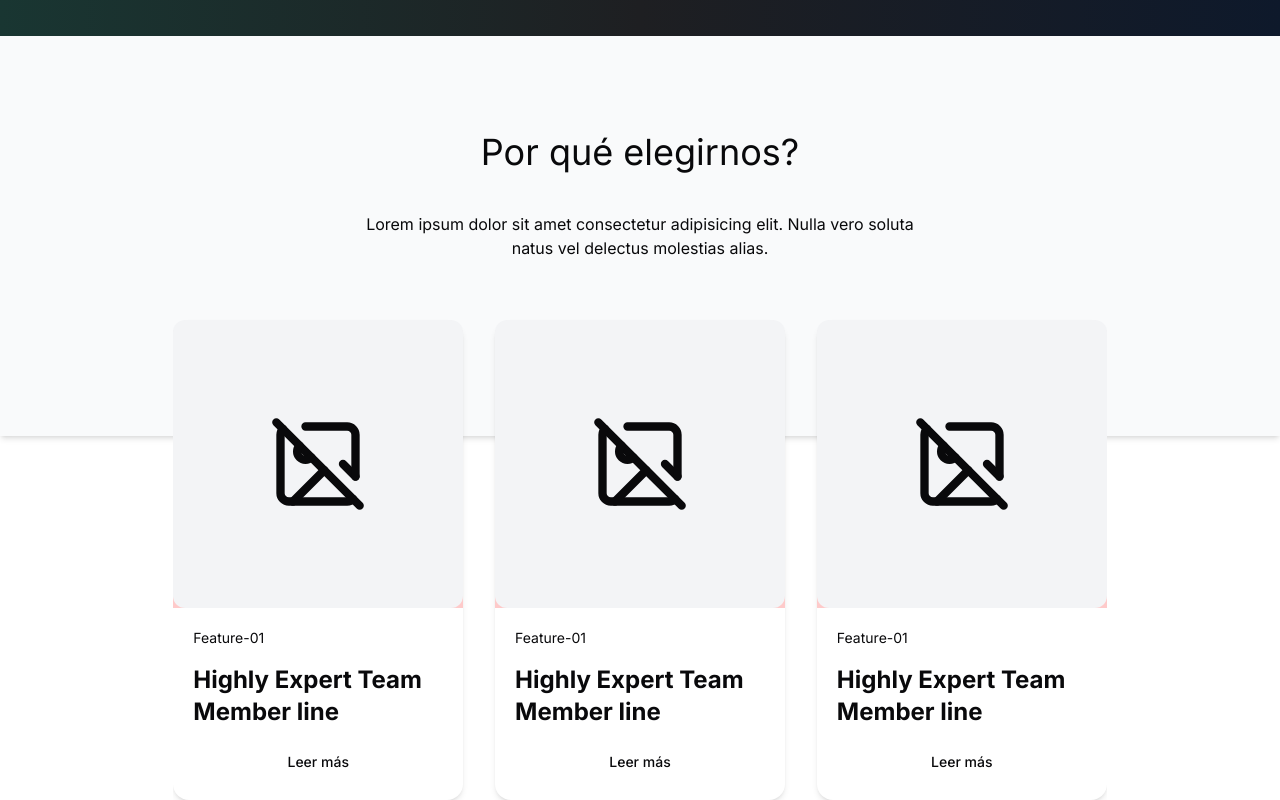
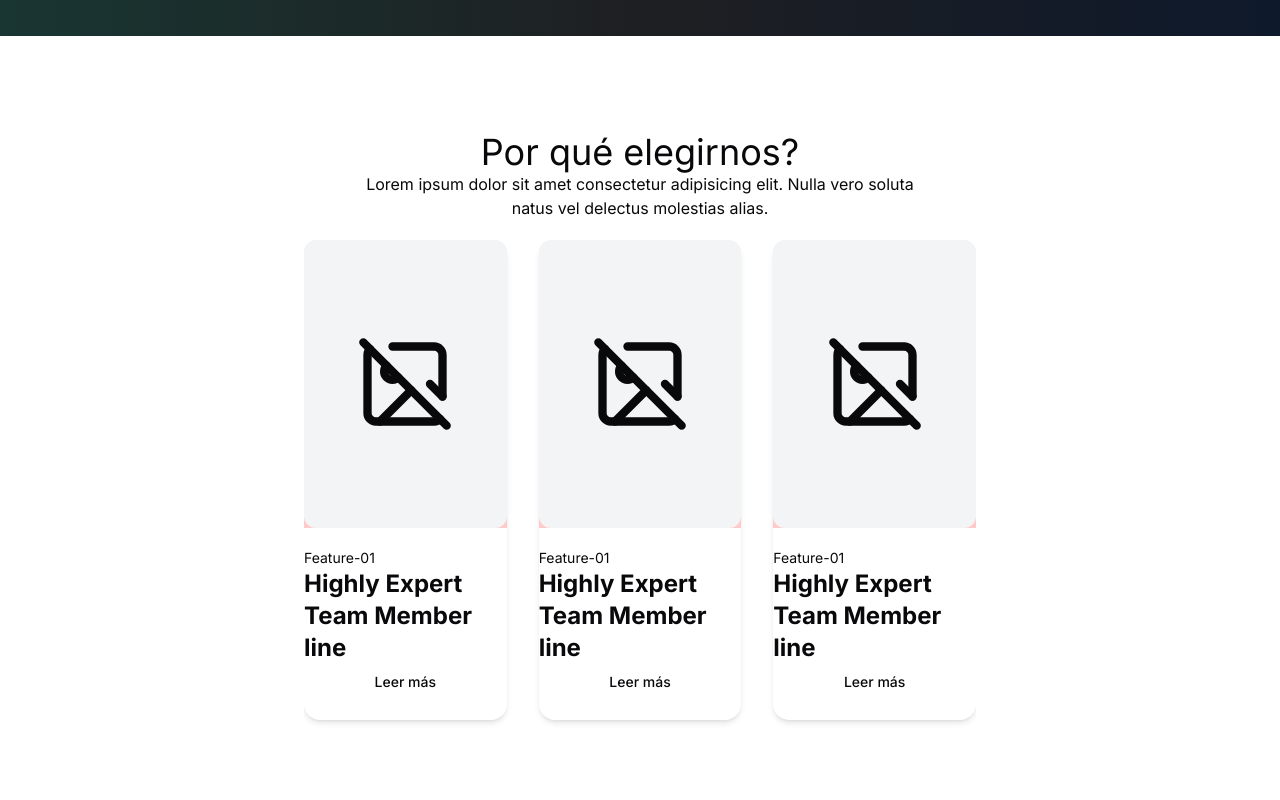
Before and after one commit to mclovin-felipe/ademproemp, a Next.js app: page / in a window 1280 px wide. Shown: the part 1040-1840 px from the top of the page. Built offline with nearby package versions, Linux system fonts and the light colour scheme.

Commit message:
chore: Update styling for various components

```diff
--- a/app/components/global/card.tsx
+++ b/app/components/global/card.tsx
@@ -6,7 +6,7 @@ const Card = () => {
       <div className="h-3/5 w-full bg-red-200 rounded-t-2xl">
         <ImagePrueba />
       </div>
-      <div className="h-2/5 w-full flex flex-col justify-between py-5 p-5">
+      <div className="h-2/5 w-full flex flex-col justify-between py-5 ">
         <h4 className="text-sm">Feature-01</h4>
         <h1 className="text-2xl font-bold">Highly Expert Team Member line</h1>
         <Button variant={"ghost"}>Leer más</Button>
--- a/app/components/home/Feature.tsx
+++ b/app/components/home/Feature.tsx
@@ -4,15 +4,15 @@ import EmblaCarousel from "@/components/Carousel/EmblaCarousel";
 
 const Feature = () => {
   return (
-    <div className="flex min-h-screen flex-col justify-start items-center ">
-      <div className="absolute h-1/2 bg-gray-50 w-full shadow-md -z-40 "></div>
-      <div className="z-10 mt-24 flex flex-col items-center gap-y-10">
+    <div className="flex min-h-screen flex-col justify-start items-center  ">
+      {/* <div className="absolute h-1/2 bg-gray-50 w-5/6 shadow-md -z-40 "></div> */}
+      <div className=" mt-24 flex flex-col items-center ">
         <h1 className="text-4xl">Por qué elegirnos?</h1>
         <p className="w-1/2 text-center">
           Lorem ipsum dolor sit amet consectetur adipisicing elit. Nulla vero
           soluta natus vel delectus molestias alias.
         </p>
-        <div className="w-5/6">
+        <div className="w-3/5">
           <EmblaCarousel
             slides={[...Array(3)].map((_, i) => (
               <Card />
--- a/app/layout.tsx
+++ b/app/layout.tsx
@@ -19,7 +19,7 @@ export default function RootLayout({
       <head />
       <body
         className={cn(
-          "min-h-screen bg-background font-sans antialiased overflow-x-hidden",
+          "min-h-screen bg-background font-sans antialiased ",
           fontSans.variable
         )}
       >
--- a/components/Carousel/EmblaCarousel.tsx
+++ b/components/Carousel/EmblaCarousel.tsx
@@ -30,7 +30,7 @@ const Carousel: React.FC<PropType> = (props) => {
   } = usePrevNextButtons(emblaApi);
 
   return (
-    <section className="embla">
+    <section className="embla ">
       <div className="embla__viewport" ref={emblaRef}>
         <div className="embla__container py-5">
           {slides.map((item, index) => (
```
